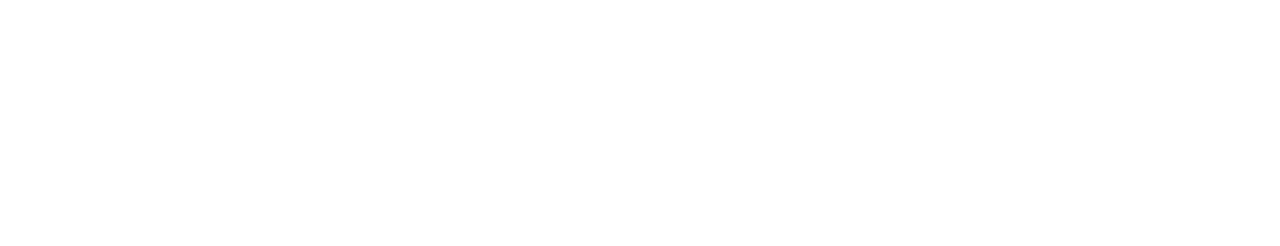
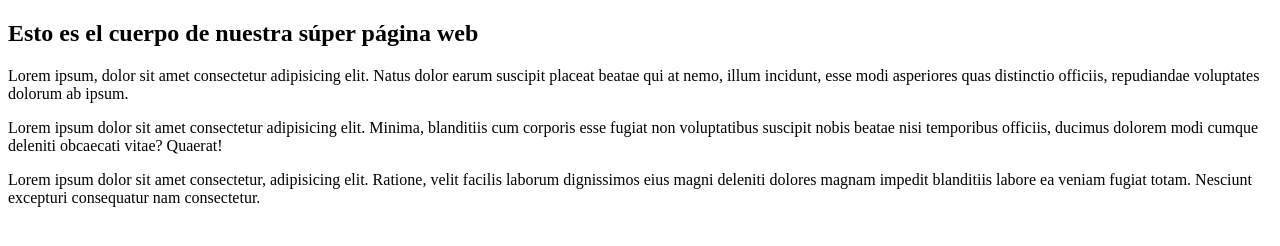
Before and after one commit to esther123456/conflictos-git, a plain HTML site: page index.html in a window 1280 px wide. Drawn offline with Linux system fonts and the light colour scheme.

Commit message:
creado el título que describe la página en el body

```diff
--- a/index.html
+++ b/index.html
@@ -1,12 +1,32 @@
 <!DOCTYPE html>
 <html lang="en">
-<head>
-    <meta charset="UTF-8">
-    <meta http-equiv="X-UA-Compatible" content="IE=edge">
-    <meta name="viewport" content="width=device-width, initial-scale=1.0">
+  <head>
+    <meta charset="UTF-8" />
+    <meta http-equiv="X-UA-Compatible" content="IE=edge" />
+    <meta name="viewport" content="width=device-width, initial-scale=1.0" />
     <title>Document</title>
-</head>
-<body>
-
-</body>
+  </head>
+  <body>
+    <main>
+      <h2>Esto es el cuerpo de nuestra súper página web</h2>
+      <p>
+        Lorem ipsum, dolor sit amet consectetur adipisicing elit. Natus dolor
+        earum suscipit placeat beatae qui at nemo, illum incidunt, esse modi
+        asperiores quas distinctio officiis, repudiandae voluptates dolorum ab
+        ipsum.
+      </p>
+      <p>
+        Lorem ipsum dolor sit amet consectetur adipisicing elit. Minima,
+        blanditiis cum corporis esse fugiat non voluptatibus suscipit nobis
+        beatae nisi temporibus officiis, ducimus dolorem modi cumque deleniti
+        obcaecati vitae? Quaerat!
+      </p>
+      <p>
+        Lorem ipsum dolor sit amet consectetur, adipisicing elit. Ratione, velit
+        facilis laborum dignissimos eius magni deleniti dolores magnam impedit
+        blanditiis labore ea veniam fugiat totam. Nesciunt excepturi consequatur
+        nam consectetur.
+      </p>
+    </main>
+  </body>
 </html>
```
